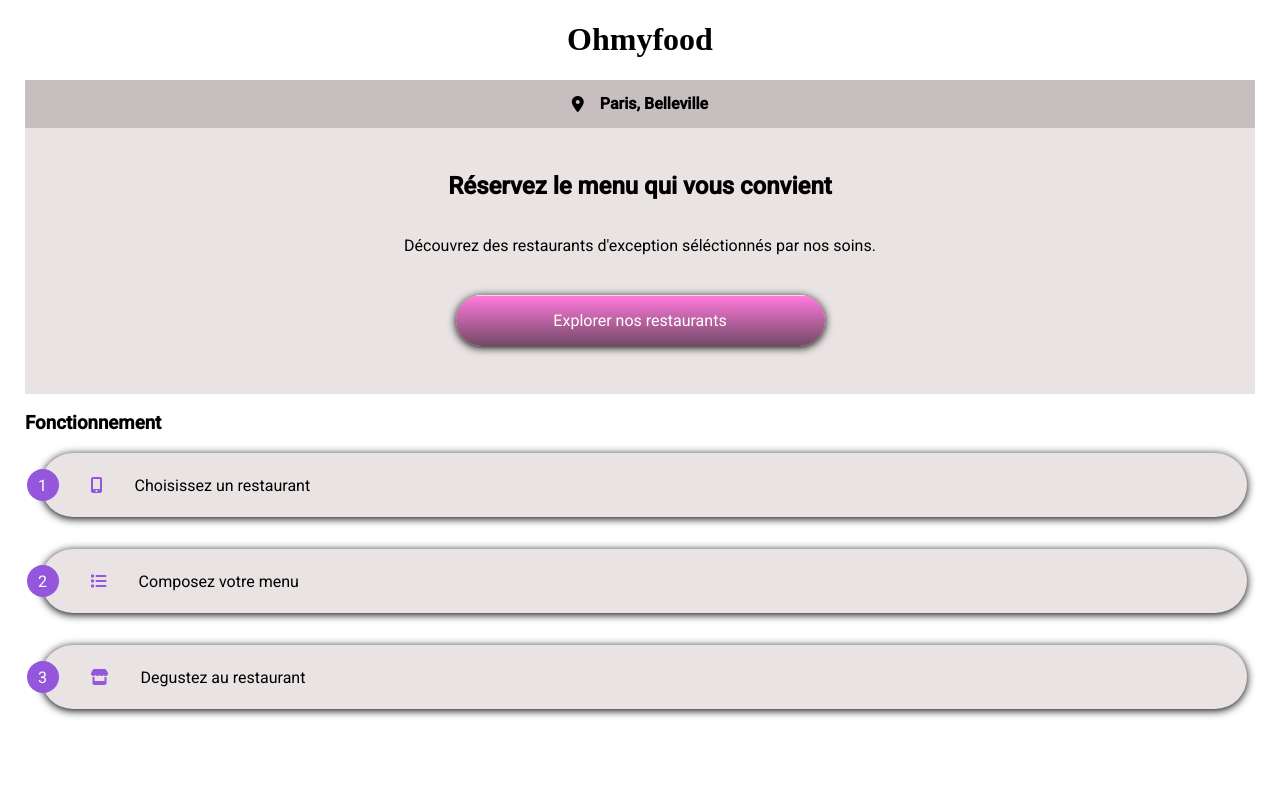
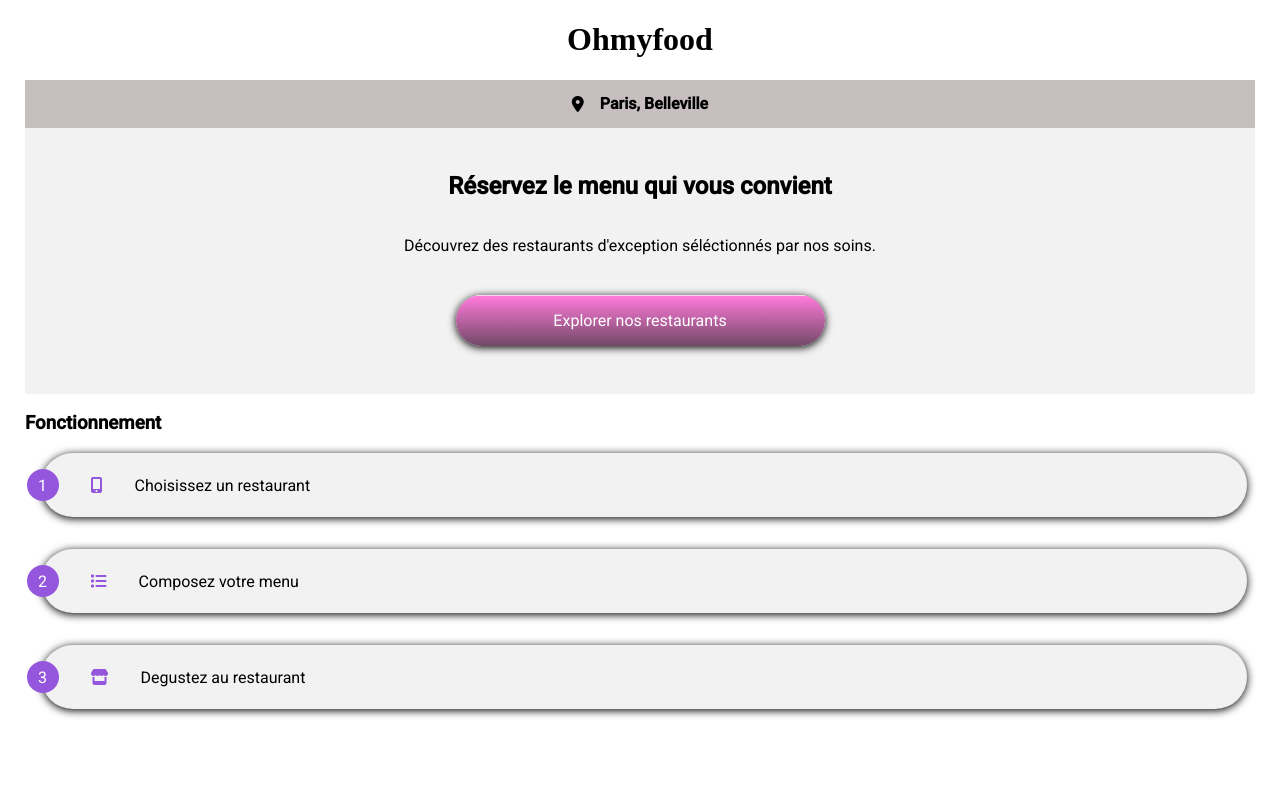
Before and after one commit to Nicolas829/NicolasLebordais_3_07052021, a website: page index.html in a window 1280 px wide. Shown: the top 787 px of the page. Drawn offline with Linux system fonts and the light colour scheme; a web font is replaced by a local one.

Commit message:
couleur background

```diff
--- a/sass/utils/_variables.scss
+++ b/sass/utils/_variables.scss
@@ -2,7 +2,7 @@ $color-primary: #9356DC;
 $color-primary-light: #bfa7dd;
 $color-secondary: #FF79DA;
 $color-tertiary: #99E2D0;
-$color-container-primary:rgb(233, 227, 227);
+$color-container-primary:#f2f2f2;
 $color-container-secondary:rgb(199, 191, 191);
 
 
```
Also changed, not shown: css/style.css, css/style.min.css.
